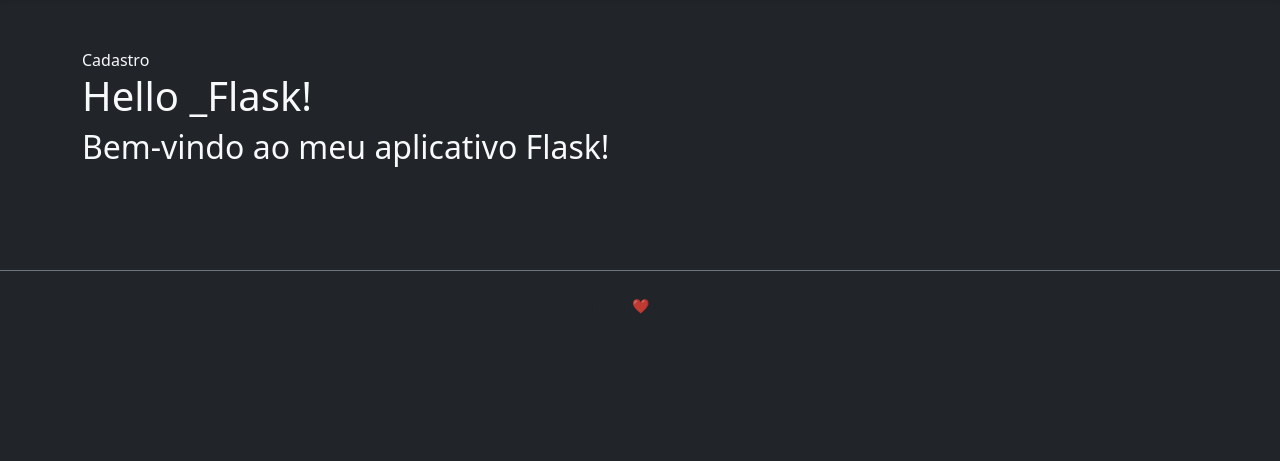
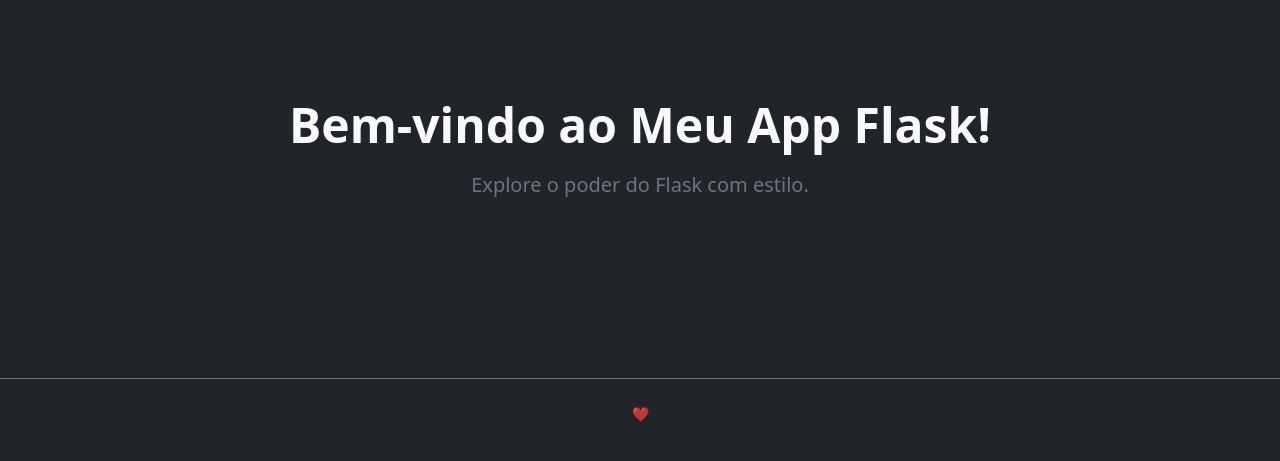
Before and after one commit to rdralves/.app_web_flask, a Flask app: page / in a window 1280 px wide. Shown: the part 62-523 px from the top of the page. Run offline with Flask 3, Linux system fonts and the light colour scheme.

Commit message:
Melhorando a aparencia do projeto, iniciando com o index.html

```diff
--- a/app/templates/index.html
+++ b/app/templates/index.html
@@ -1,11 +1,9 @@
 {% extends "base.html" %}
-
 {% block title %}Página Inicial{% endblock %}
-
 {% block content %}
-<a class="navbar-brand" href="{{ url_for('main_bp.home') }}">Cadastro</a>
-<h1>{{ hello }}</h1>
-
-<h2>Bem-vindo ao meu aplicativo Flask!  </h2>
-
+<div class="text-center mt-5">
+    <h1 class="fw-bold display-5 mb-3 text-gradient">Bem-vindo ao Meu App Flask!</h1>
+    <p class="lead text-secondary">Explore o poder do Flask com estilo.</p>
+    <a href="{{ url_for('main_bp.home') }}" class="btn btn-glow mt-4 px-4 py-2">Ir para Cadastro</a>
+</div>
 {% endblock %}
```
